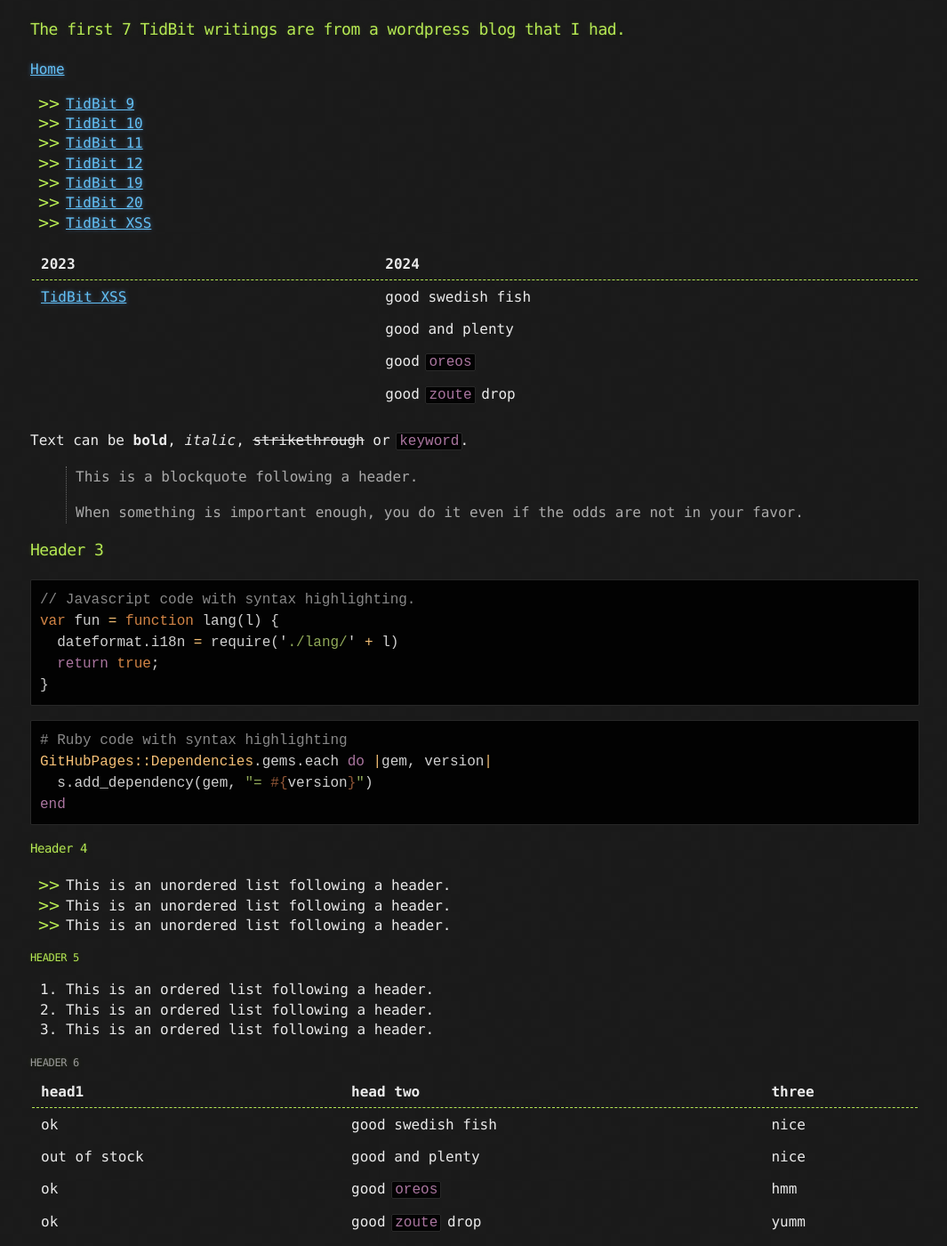
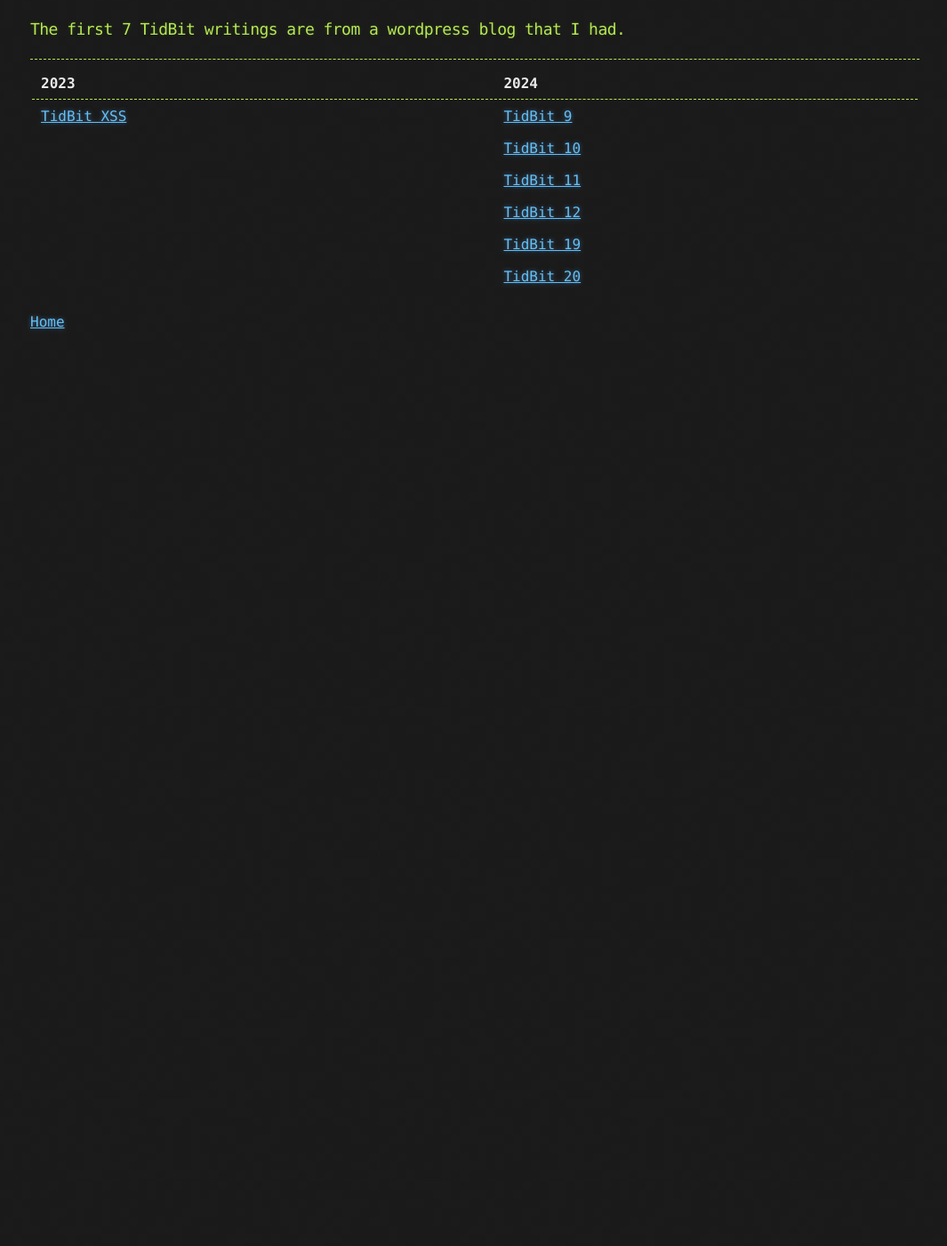
Before and after one commit to CyberCasquatch/cybercasquatch.github.io, a Jekyll site: the page built from TidBits-Main.md, in a window 1280 px wide and 1400 px high, scrolled down 270 px. Shown: the whole window at 89% size, without its empty margins (106-1171 px from the left). Built offline with Jekyll 4.4.1, drawn with Linux system fonts in a browser that asks for light colours; after the commit the page ends 900 px from its top, so only the background shows below that; some of the changed text lies outside the part shown.

Commit message:
Update TidBits-Main.md

````diff
--- a/TidBits-Main.md
+++ b/TidBits-Main.md
@@ -9,126 +9,17 @@ comments: false
 ## Short and sweet insights
 ### The first 7 TidBit writings are from a wordpress blog that I had.
 
-[Home](./index.md)
+***
 
-* [TidBit 9](_posts/TidBits/2024-09-03-TidBit-9.markdown)
-* [TidBit 10](_posts/TidBits/2024-09-03-TidBit-10.markdown)
-* [TidBit 11](_posts/TidBits/2024-09-03-TidBit-11.markdown)
-* [TidBit 12](_posts/TidBits/2024-09-03-TidBit-12.markdown)
-* [TidBit 19](_posts/TidBits/2024-09-03-TidBit-19.markdown)
-* [TidBit 20](_posts/TidBits/2024-09-03-TidBit-20.markdown)
-* [TidBit XSS](_posts/TidBits/2024-09-03-TidBit-XSS.markdown)
 
 | 2023         | 2024              |
 |:-------------|:------------------|
-| [TidBit XSS](_posts/TidBits/2024-09-03-TidBit-XSS.markdown) | good swedish fish |
-| | good and plenty   |
-|            | good `oreos`      |
-|            | good `zoute` drop |
-
-Text can be **bold**, _italic_, ~~strikethrough~~ or `keyword`.
-> This is a blockquote following a header.
->
-> When something is important enough, you do it even if the odds are not in your favor.
-
-### Header 3
-
-```js
-// Javascript code with syntax highlighting.
-var fun = function lang(l) {
-  dateformat.i18n = require('./lang/' + l)
-  return true;
-}
-```
-
-```ruby
-# Ruby code with syntax highlighting
-GitHubPages::Dependencies.gems.each do |gem, version|
-  s.add_dependency(gem, "= #{version}")
-end
-```
-
-#### Header 4
-
-*   This is an unordered list following a header.
-*   This is an unordered list following a header.
-*   This is an unordered list following a header.
-
-##### Header 5
-
-1.  This is an ordered list following a header.
-2.  This is an ordered list following a header.
-3.  This is an ordered list following a header.
-
-###### Header 6
-
-| head1        | head two          | three |
-|:-------------|:------------------|:------|
-| ok           | good swedish fish | nice  |
-| out of stock | good and plenty   | nice  |
-| ok           | good `oreos`      | hmm   |
-| ok           | good `zoute` drop | yumm  |
-
-### There's a horizontal rule below this.
-
-* * *
-
-### Here is an unordered list:
-
-*   Item foo
-*   Item bar
-*   Item baz
-*   Item zip
-
-### And an ordered list:
-
-1.  Item one
-1.  Item two
-1.  Item three
-1.  Item four
-
-### And a nested list:
-
-- level 1 item
-  - level 2 item
-  - level 2 item
-    - level 3 item
-    - level 3 item
-- level 1 item
-  - level 2 item
-  - level 2 item
-  - level 2 item
-- level 1 item
-  - level 2 item
-  - level 2 item
-- level 1 item
-
-### Small image
-
-![Octocat](https://github.githubassets.com/images/icons/emoji/octocat.png)
-
-### Large image
-
-![Branching](https://guides.github.com/activities/hello-world/branching.png)
+| [TidBit XSS](_posts/TidBits/2024-09-03-TidBit-XSS.markdown) | [TidBit 9](_posts/TidBits/2024-09-03-TidBit-9.markdown) |
+| | [TidBit 10](_posts/TidBits/2024-09-03-TidBit-10.markdown) |
+| | [TidBit 11](_posts/TidBits/2024-09-03-TidBit-11.markdown) |
+| | [TidBit 12](_posts/TidBits/2024-09-03-TidBit-12.markdown) |
+| | [TidBit 19](_posts/TidBits/2024-09-03-TidBit-19.markdown) |
+| | [TidBit 20](_posts/TidBits/2024-09-03-TidBit-20.markdown) |
 
 
-### Definition lists can be used with HTML syntax.
-
-<dl>
-<dt>Name</dt>
-<dd>Godzilla</dd>
-<dt>Born</dt>
-<dd>1952</dd>
-<dt>Birthplace</dt>
-<dd>Japan</dd>
-<dt>Color</dt>
-<dd>Green</dd>
-</dl>
-
-```
-Long, single-line code blocks should not wrap. They should horizontally scroll if they are too long. This line should be long enough to demonstrate this.
-```
-
-```
-The final element.
-```
+[Home](./index.md)
````
